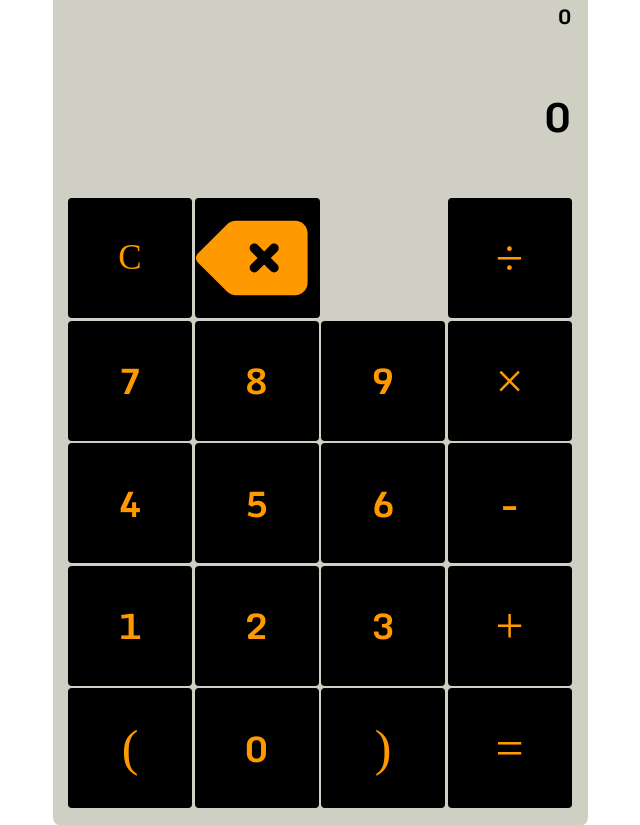
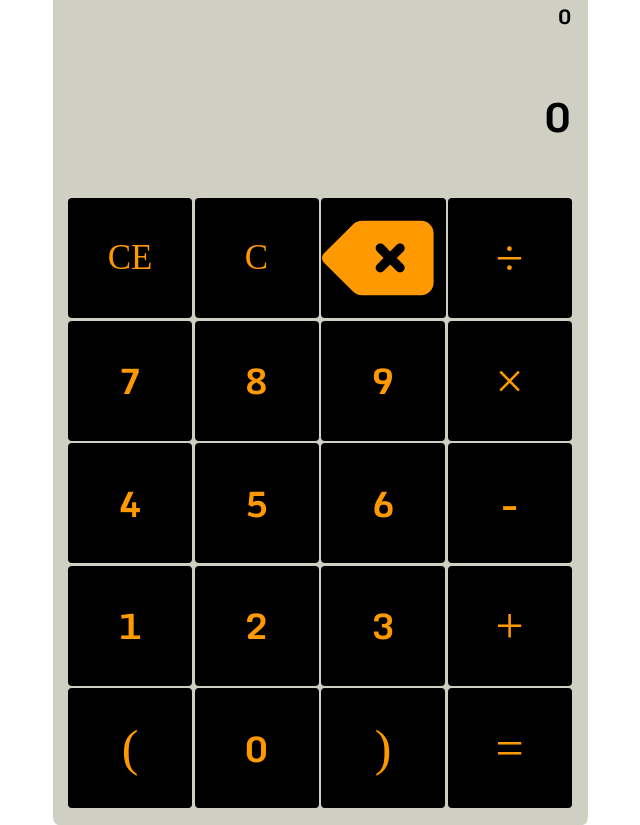
Before and after one commit to Shadrachp/CMPILE-PE2, a plain HTML site: page index.html in a window 1280 px wide. Shown: the whole page, without its empty margins (320-960 px from the left). Drawn offline with Linux system fonts and the light colour scheme; a web font is replaced by a local one.

Commit message:
Added CE Button

```diff
--- a/index.html
+++ b/index.html
@@ -27,13 +27,16 @@
 
               <div onClick="get_value()" class="content-container btn-outer-container">
                 <div class="btn-container" id="upper-left-corner">
-                    <div class="btn pulse">
+                    <div class="btn">
+                      CE
+                    </div>
+                    <div class="btn">
                         C
                     </div>
                     <div class="btn uc">
                       <i style="pointer-events: none;"class="btn fas fa-backspace"></i>
                     </div>
-                    <span class="fill filler"></span>
+
                     <div class="btn btn-operand" id="upper-right-corner">
                         ÷
                     </div>
@@ -99,6 +102,5 @@
             </div>
         </div>
       </main>
-
   </body>
 </html>
```
